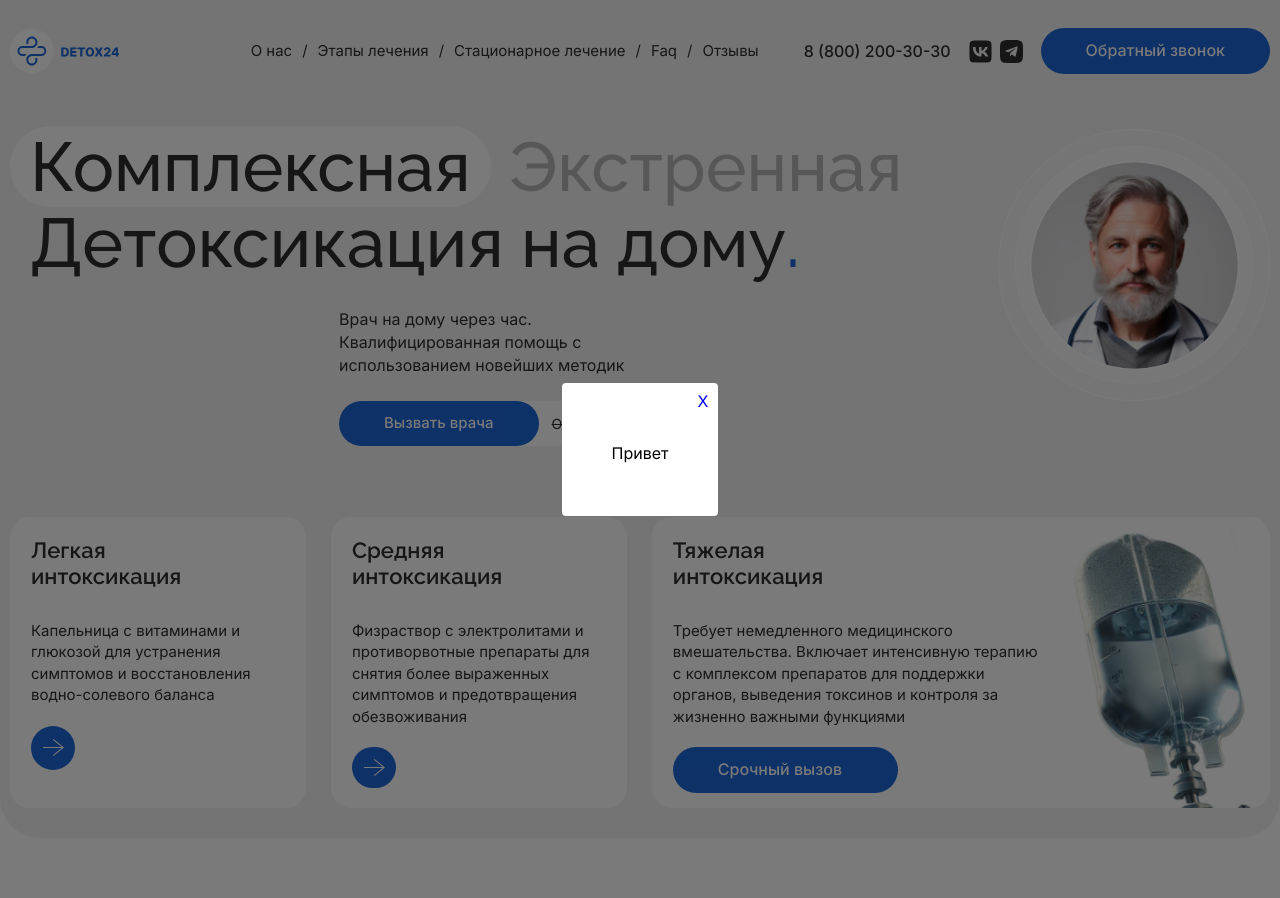
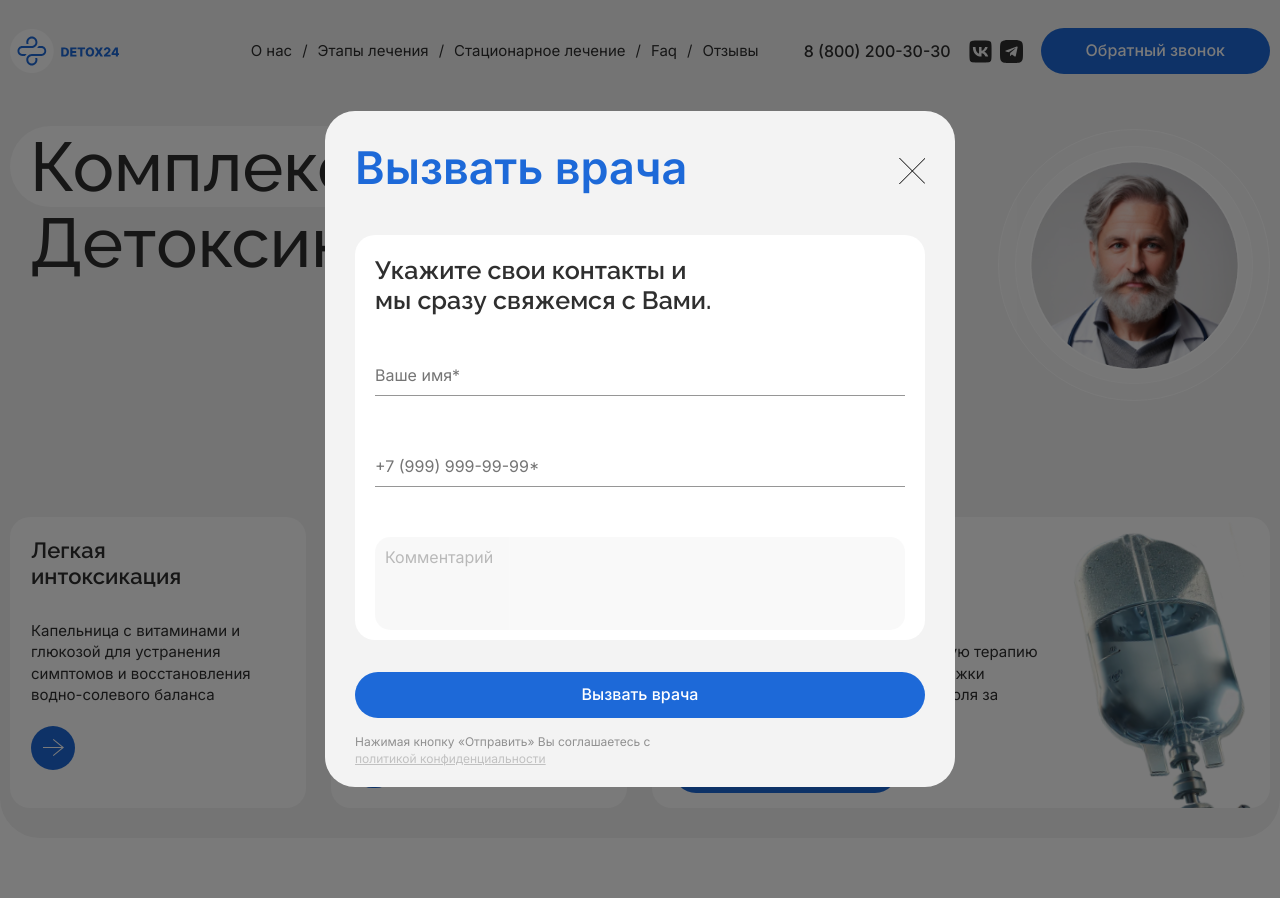
Before and after one commit to Zeptorqyiad/Detox24, a PHP site: page / in a window 1280 px wide, after a click on "Обратный звонок". Run offline with PHP 8.4, Linux system fonts and the light colour scheme.

Commit message:
Complete popup content

```diff
--- a/#Sourse/Layouts/_popup.scss
+++ b/#Sourse/Layouts/_popup.scss
@@ -34,19 +34,105 @@
 	opacity: 1;
 }
 .popup__content {
+	@include flexbox;
+	flex-direction: column;
 	position: relative;
 	z-index: 9999;
-	padding: 62px 50px 55px 50px;
-	background-color: white; // var()
+	padding: 30px;
+	background-color: var(--dark-white-color);
 	color: #000;
-	max-width: 569px;
-	border-radius: 4px;
+	width: 630px;
+	height: 676px;
+	border-radius: 30px;
 	transition: all 0.8s ease 0s;
 	opacity: 0;
 	transform: translate(0px, -100%);
 }
 .popup__close {
 	position: absolute;
-	top: 10px;
-	right: 10px;
+	top: 47px;
+	right: 30px;
+	@include bgImage("../../assets/icon/ClosePop.svg", center, no-repeat, auto);
+	width: 26px;
+	height: 26px;
 }
+.popup__content {
+	h3 {
+		@include textDefault($ff1, var(--blue-color), 45px, 600, 45px);
+		line-height: 120%;
+		text-align: left;
+		margin-bottom: 40px;
+	}
+}
+.popup__form-block {
+	border-radius: 20px;
+	background: var(--bg-white-color);
+	padding: 20px;
+	max-height: 405px;
+	p {
+		@include textDefault($ff2, var(--dark-color), 25px, 600, 25px);
+		line-height: 120%;
+		text-align: left;
+		max-width: 346px;
+		margin-bottom: 40px;
+	}
+	margin-bottom: 20px;
+}
+.popup-form {
+	textarea {
+		width: 100%;
+		border-radius: 15px;
+		background: var(--dark-white-color);
+		height: 93px;
+		opacity: 0.5;
+		padding: 10px;
+		font-size: 16px;
+		margin-bottom: 40px;
+		::placeholder {
+			color: rgba(47, 47, 47, 0.2);
+			font-family: Inter;
+			font-size: 16px;
+			font-weight: 400;
+			line-height: 143%;
+			text-align: left;
+		}
+	}
+}
+.popup-form_item {
+	input {
+		width: 100%;
+		background-color: inherit;
+		padding: 10px 0;
+		box-sizing: border-box;
+		border-bottom: 1px solid rgba(47, 47, 47, 0.5);
+		font-size: 16px;
+		margin-bottom: 50px;
+		::placeholder {
+			color: rgba(47, 47, 47, 0.5);
+			font-family: Inter;
+			font-size: 18px;
+			font-weight: 400;
+			line-height: 143%;
+			text-align: left;
+		}
+	}
+}
+.popup__btn {
+	display: block;
+	min-width: 570px;
+	width: 100%;
+	margin-left: -20px;
+}
+.popup-politic {
+	@include textDefault($ff1, var(--dark-color), 12px, 400, 14px);
+	line-height: 143%;
+	text-align: left;
+	max-width: 325px;
+	opacity: 0.5;
+	margin-top: 73px;
+	a {
+		@include textDefault($ff1, var(--dark-color), 12px, 400, 14px);
+		text-decoration: underline;
+		opacity: 0.5;
+	}
+}
--- a/css/style.css
+++ b/css/style.css
@@ -1087,13 +1087,16 @@ body._lock {
 }
 
 .popup__content {
+  display: flex;
+  flex-direction: column;
   position: relative;
   z-index: 9999;
-  padding: 62px 50px 55px 50px;
-  background-color: white;
+  padding: 30px;
+  background-color: var(--dark-white-color);
   color: #000;
-  max-width: 569px;
-  border-radius: 4px;
+  width: 630px;
+  height: 676px;
+  border-radius: 30px;
   transition: all 0.8s ease 0s;
   opacity: 0;
   transform: translate(0px, -100%);
@@ -1101,8 +1104,126 @@ body._lock {
 
 .popup__close {
   position: absolute;
-  top: 10px;
-  right: 10px;
+  top: 47px;
+  right: 30px;
+  background-image: url("../../assets/icon/ClosePop.svg");
+  background-position: center;
+  background-repeat: no-repeat;
+  background-size: auto;
+  width: 26px;
+  height: 26px;
+}
+
+.popup__content h3 {
+  font-family: Inter;
+  color: var(--blue-color);
+  font-size: 45px;
+  font-weight: 600;
+  line-height: 100%;
+  line-height: 120%;
+  text-align: left;
+  margin-bottom: 40px;
+}
+
+.popup__form-block {
+  border-radius: 20px;
+  background: var(--bg-white-color);
+  padding: 20px;
+  max-height: 405px;
+  margin-bottom: 20px;
+}
+.popup__form-block p {
+  font-family: Raleway;
+  color: var(--dark-color);
+  font-size: 25px;
+  font-weight: 600;
+  line-height: 100%;
+  line-height: 120%;
+  text-align: left;
+  max-width: 346px;
+  margin-bottom: 40px;
+}
+
+.popup-form textarea {
+  width: 100%;
+  border-radius: 15px;
+  background: var(--dark-white-color);
+  height: 93px;
+  opacity: 0.5;
+  padding: 10px;
+  font-size: 16px;
+  margin-bottom: 40px;
+}
+.popup-form textarea ::-moz-placeholder {
+  color: rgba(47, 47, 47, 0.2);
+  font-family: Inter;
+  font-size: 16px;
+  font-weight: 400;
+  line-height: 143%;
+  text-align: left;
+}
+.popup-form textarea ::placeholder {
+  color: rgba(47, 47, 47, 0.2);
+  font-family: Inter;
+  font-size: 16px;
+  font-weight: 400;
+  line-height: 143%;
+  text-align: left;
+}
+
+.popup-form_item input {
+  width: 100%;
+  background-color: inherit;
+  padding: 10px 0;
+  box-sizing: border-box;
+  border-bottom: 1px solid rgba(47, 47, 47, 0.5);
+  font-size: 16px;
+  margin-bottom: 50px;
+}
+.popup-form_item input ::-moz-placeholder {
+  color: rgba(47, 47, 47, 0.5);
+  font-family: Inter;
+  font-size: 18px;
+  font-weight: 400;
+  line-height: 143%;
+  text-align: left;
+}
+.popup-form_item input ::placeholder {
+  color: rgba(47, 47, 47, 0.5);
+  font-family: Inter;
+  font-size: 18px;
+  font-weight: 400;
+  line-height: 143%;
+  text-align: left;
+}
+
+.popup__btn {
+  display: block;
+  min-width: 570px;
+  width: 100%;
+  margin-left: -20px;
+}
+
+.popup-politic {
+  font-family: Inter;
+  color: var(--dark-color);
+  font-size: 12px;
+  font-weight: 400;
+  line-height: 116.6666666667%;
+  line-height: 143%;
+  text-align: left;
+  max-width: 325px;
+  opacity: 0.5;
+  margin-top: 73px;
+}
+.popup-politic a {
+  font-family: Inter;
+  color: var(--dark-color);
+  font-size: 12px;
+  font-weight: 400;
+  line-height: 116.6666666667%;
+  text-decoration: underline;
+  opacity: 0.5;
 }
 
 :root {
--- a/index.html
+++ b/index.html
@@ -135,8 +135,35 @@
 		<div id="popup" class="popup">
 			<div class="popup__body">
 				<div class="popup__content">
-					<a href="#" class="popup__close close-popup">X</a>
-					<p>Привет</p>
+					<a href="#" class="popup__close close-popup"></a>
+					<h3>Вызвать врача</h3>
+					<div class="popup__form-block">
+						<p>
+							Укажите свои контакты и мы сразу свяжемся с Вами.
+						</p>
+						<form method="post" class="popup-form">
+							<div class="popup-form_item">
+								<label for="nameInp"></label>
+								<input id="nameInp" type="text" name="name" placeholder="Ваше имя*" required>
+							</div>
+							<div class="popup-form_item">
+								<label for="telInp"></label>
+								<input id="telInp" type="number" name="telephone" placeholder="+7 (999) 999-99-99*" required>
+							</div>
+							<style>
+								input::-webkit-outer-spin-button,
+								input::-webkit-inner-spin-button {
+									-webkit-appearance: none;
+									margin: 0;
+								}
+							</style>
+							<textarea placeholder="Комментарий" style="resize: none;" required></textarea>
+							<button type="submit" class="header__btn popup__btn">Вызвать врача</button>
+						</form>
+					</div>
+					<span class="popup-politic">
+						Нажимая кнопку «Отправить» Вы соглашаетесь с <a href="##">политикой конфиденциальности</a>
+					</span>
 				</div>
 			</div>
 		</div>
```
Also changed, not shown: assets/icon/ClosePop.svg (added).
